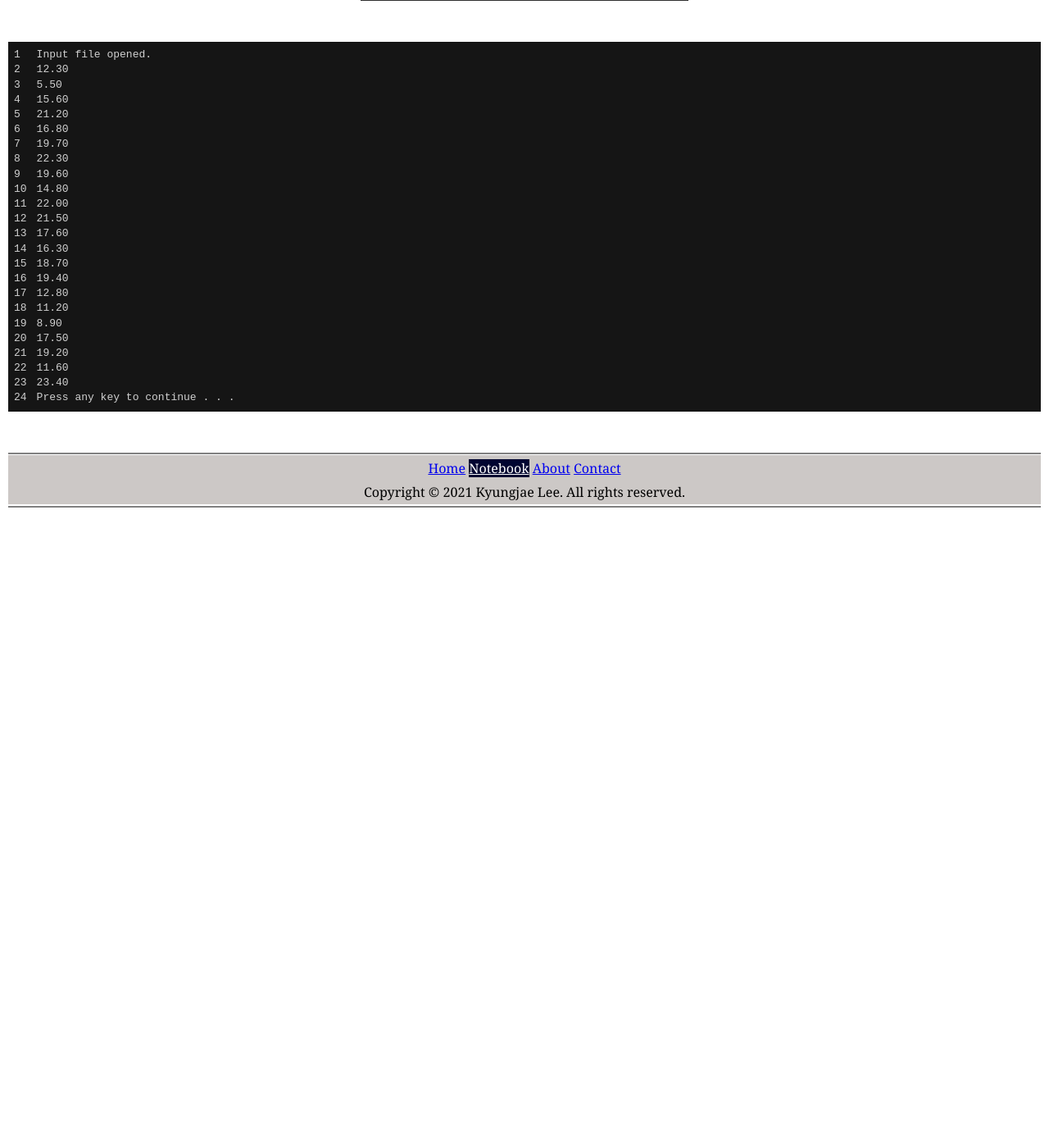
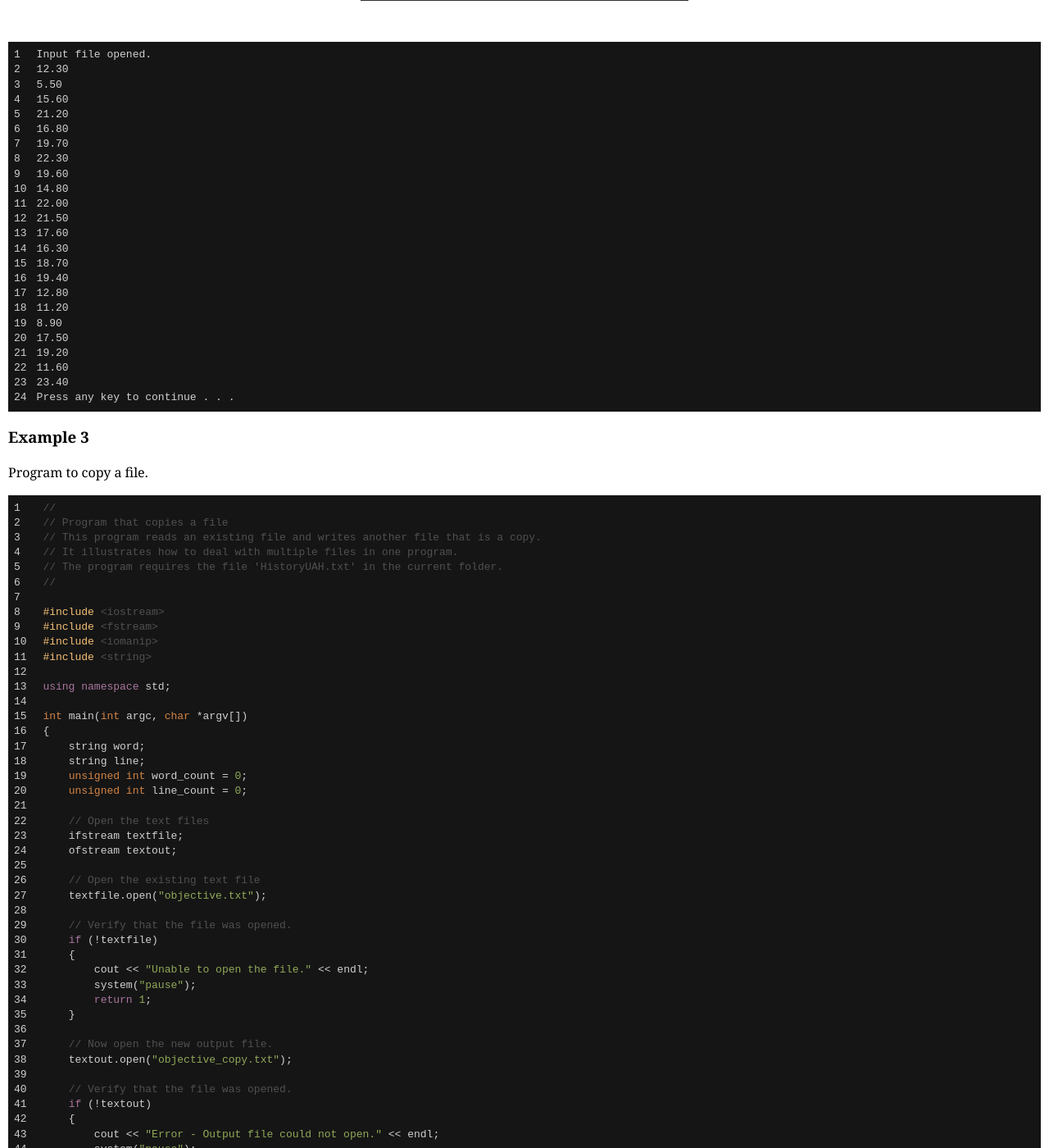
Before and after one commit to kyungjae-lee/kyungjae-lee.github.io, a Jekyll site: the page built from _posts/cpp-programming/2021-09-07-file-io.md, in a window 1280 px wide and 1400 px high, scrolled down 7022 px. Shown: the whole window at 82% size. Built offline with Jekyll 4.4.1, drawn with Linux system fonts in a browser that asks for light colours; before the commit the page ends 7652 px from its top, so only the background shows below that; some of the changed text lies outside the part shown.

````diff
--- a/_posts/cpp-programming/2021-09-07-file-io.md
+++ b/_posts/cpp-programming/2021-09-07-file-io.md
@@ -302,3 +302,129 @@
 23.40
 Press any key to continue . . .
 ```
+
+### Example 3
+
+Program to copy a file.
+
+```cpp
+//
+// Program that copies a file
+// This program reads an existing file and writes another file that is a copy.
+// It illustrates how to deal with multiple files in one program.
+// The program requires the file 'HistoryUAH.txt' in the current folder.
+//
+
+#include <iostream>
+#include <fstream>
+#include <iomanip>
+#include <string>
+
+using namespace std;
+
+int main(int argc, char *argv[])
+{
+    string word;
+    string line;
+    unsigned int word_count = 0;
+    unsigned int line_count = 0;
+
+    // Open the text files
+    ifstream textfile;
+    ofstream textout;
+
+    // Open the existing text file
+    textfile.open("objective.txt");
+
+    // Verify that the file was opened.
+    if (!textfile)
+    {
+        cout << "Unable to open the file." << endl;
+        system("pause");
+        return 1;
+    }
+
+    // Now open the new output file.
+    textout.open("objective_copy.txt");
+
+    // Verify that the file was opened.
+    if (!textout)
+    {
+        cout << "Error - Output file could not open." << endl;
+        system("pause");
+        return 1;
+    }
+
+    // ------------------ PART 1. READ THE FILE WORD BY WORD ------------------
+
+    // Copy each word of the input file by reading them in one at a time
+    // and writing them out to the screen and to the new file.
+    // Note that we are not writing any line feeds (endl) to the file.
+
+    cout << endl << "Part One " << endl;
+    textout << endl << "Part One " << endl;
+
+    while (!textfile.eof())
+    {
+        // Read on word from the file
+        textfile >> word;
+
+        // Write it to the screen. Here we are writing an endl after each word.
+        cout << ": " << word << endl;
+
+        // Write the same word to the file adding a space after each word.
+        textout << word << " ";
+
+        // Count the words too.
+        word_count++;
+    }
+
+    cout << "There are " << word_count << " words in the file." << endl;
+
+
+    // ------------------ PART 2. READ THE FILE WITH GETLINE ------------------
+
+    // Reset the file to the beginning
+    textfile.seekg(0, ios::beg);    // File close and re-open would do the same
+    textfile.clear();   // Clear the error flags that might have come up while
+                        // reading the file in the previous steps.
+
+    cout << endl << "Part Two " << endl;
+    textout << endl << "Part Two " << endl;
+
+    // Read the first line from the file
+    getline(textfile, line);
+
+    while (!textfile.eof())
+    {
+        line_count++;
+
+        // How long is the line?
+        cout << "Line " << line_count << " has " << line.length()
+            << " characters." << endl;
+        cout << line << endl;
+
+        // Write the line to the output file
+        // Make sure to feed 'endl' at the end of each line because 'getline'
+        // does not read in the end-of-line character.
+        textout << line << endl;
+
+        // Read the next line from the file
+        getline(textfile, line);
+        // If you have your first getline at the beginning of the while loop
+        // problem will occur. Think! Make sure to have one before the while
+        // loop starts, and the other at the end of the while loop.
+    }
+
+    cout << "There are " << line_count << " lines in the file." << endl;
+
+    // Now, close both files.
+    textfile.close();
+    textout.close();
+
+    cout << endl << endl;
+    system("pause");
+
+    return 0;
+}
+```
````
Also changed, not shown: _posts/c-programming/2021-09-06-order-of-precedence-of-operators.md (added, +13 -0 lines), _posts/c-programming/2021-09-07-memory-sizes.md (added, +14 -0 lines), _posts/c-programming/2021-09-08-data-hierarchy.md (added, +14 -0 lines), img/c-programming/data-hierarchy.png (added), img/c-programming/memory-sizes.png (added), img/c-programming/operator-precedence.png (added), 1 other file.
